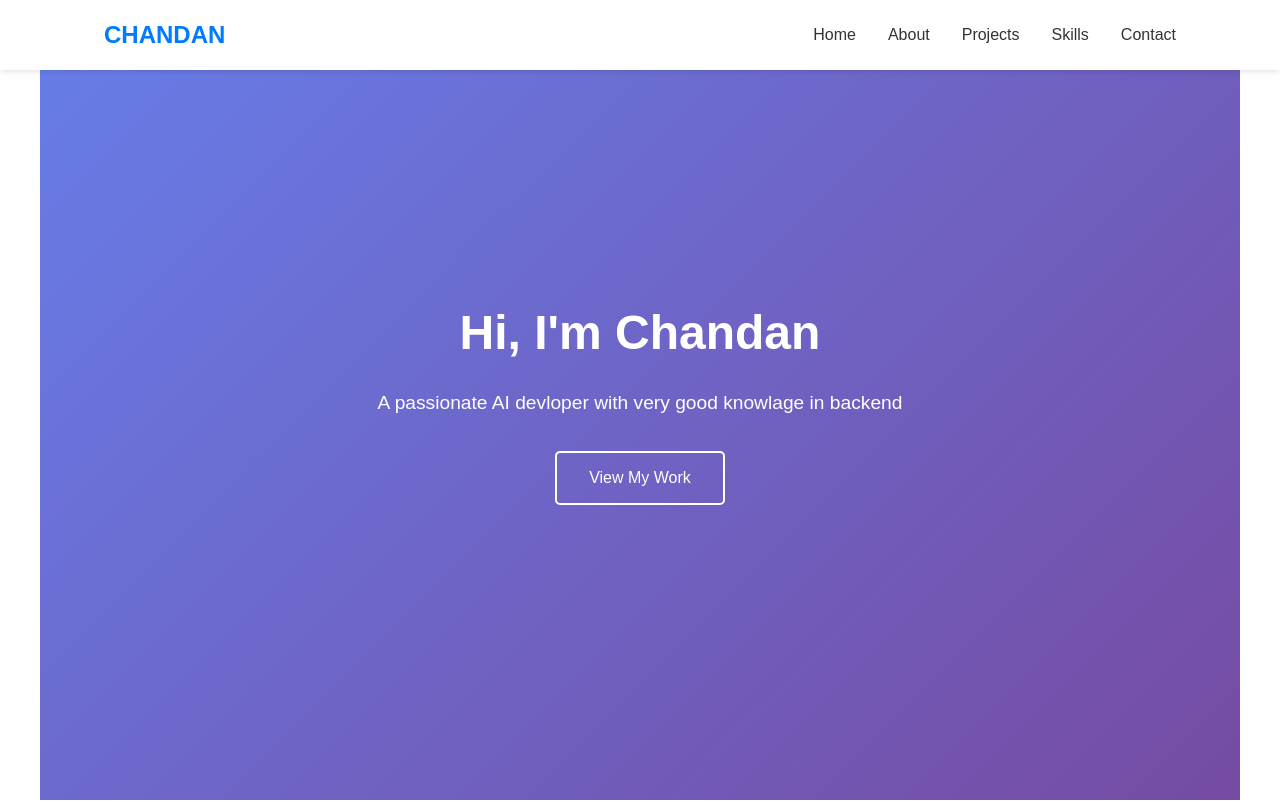
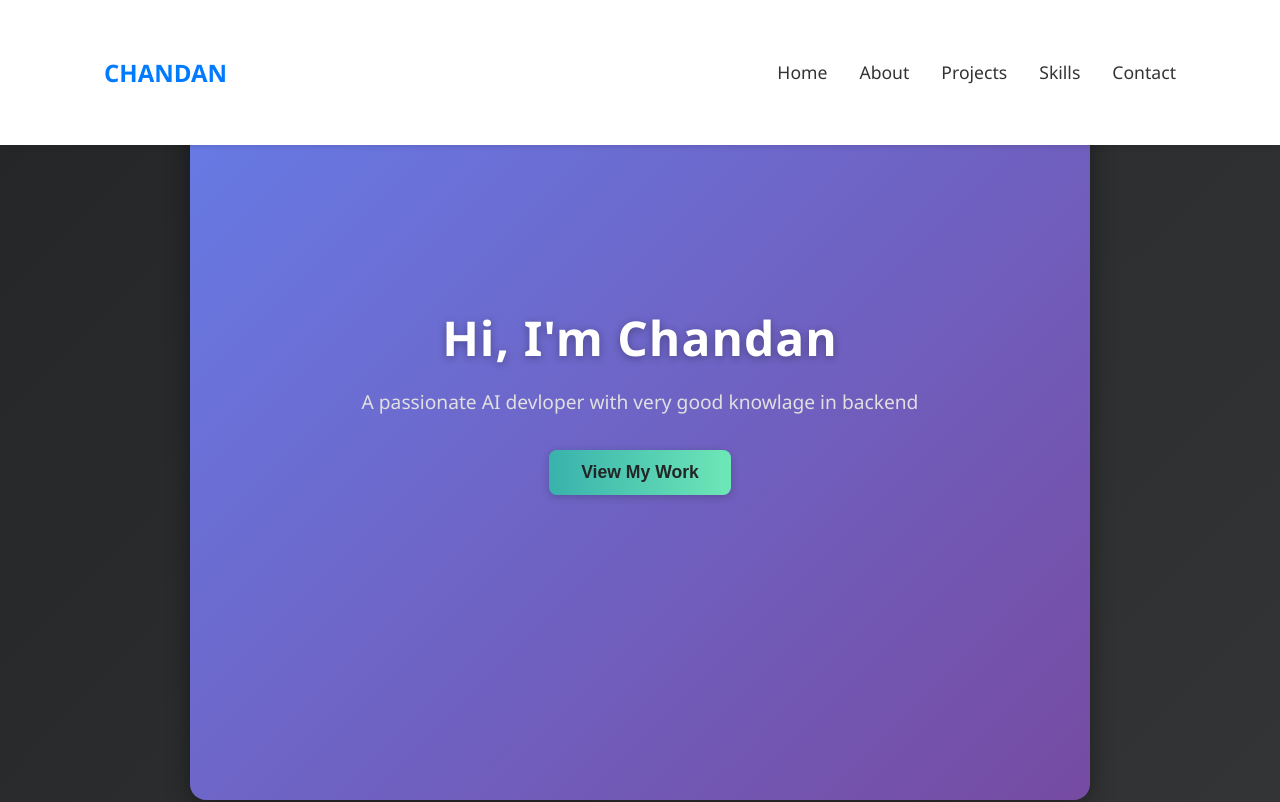
Before and after one commit to Chandan72/my-portfolio-website, a plain HTML site: page index.html in a window 1280 px wide. Shown: the top 802 px of the page. Drawn offline with Linux system fonts and the light colour scheme.

Commit message:
improve style of my website

```diff
--- a/styles.css
+++ b/styles.css
@@ -5,9 +5,38 @@
 }
 
 body {
-    font-family: 'Arial', sans-serif;
-    line-height: 1.6;
-    color: #333;
+    margin: 0;
+    padding: 0;
+    font-family: 'Segoe UI', 'Roboto', 'Helvetica Neue', Arial, sans-serif;
+    background: linear-gradient(135deg, #232526 0%, #414345 100%);
+    color: #f3f3f3;
+    transition: background 0.5s, color 0.3s;
+}
+
+h1, h2, h3, h4, h5, h6 {
+    font-weight: 700;
+    letter-spacing: 1px;
+    color: #fff;
+    text-shadow: 0 2px 8px rgba(0,0,0,0.3);
+    transition: color 0.3s;
+}
+
+p, li, a {
+    font-size: 1.1rem;
+    line-height: 1.7;
+    color: #e0e0e0;
+    transition: color 0.3s;
+}
+
+a {
+    color: #6ee7b7;
+    text-decoration: none;
+    transition: color 0.2s;
+}
+
+a:hover {
+    color: #38b2ac;
+    text-decoration: underline;
 }
 
 header {
@@ -104,6 +133,100 @@ h2 {
     color: #333;
 }
 
+body {
+    margin: 0;
+    padding: 0;
+    font-family: 'Segoe UI', 'Roboto', 'Helvetica Neue', Arial, sans-serif;
+    background: linear-gradient(135deg, #232526 0%, #414345 100%);
+    color: #f3f3f3;
+    transition: background 0.5s, color 0.3s;
+}
+
+h1, h2, h3, h4, h5, h6 {
+    font-weight: 700;
+    letter-spacing: 1px;
+    color: #fff;
+    text-shadow: 0 2px 8px rgba(0,0,0,0.3);
+    transition: color 0.3s;
+}
+
+p, li, a {
+    font-size: 1.1rem;
+    line-height: 1.7;
+    color: #e0e0e0;
+    transition: color 0.3s;
+}
+
+a {
+    color: #6ee7b7;
+    text-decoration: none;
+    transition: color 0.2s;
+}
+
+a:hover {
+    color: #38b2ac;
+    text-decoration: underline;
+}
+
+header, section {
+    padding: 40px 0;
+}
+
+section {
+    margin: 0 auto 32px auto;
+    max-width: 900px;
+    background: rgba(34, 36, 38, 0.85);
+    border-radius: 16px;
+    box-shadow: 0 4px 24px rgba(0,0,0,0.4);
+    padding: 32px 24px;
+}
+
+.skills-container ul {
+    padding-left: 20px;
+}
+
+.skills-container li {
+    margin-bottom: 8px;
+    background: rgba(52, 58, 64, 0.7);
+    border-radius: 8px;
+    padding: 8px 16px;
+    box-shadow: 0 2px 8px rgba(0,0,0,0.2);
+    color: #c3e1ff;
+}
+
+.project-grid {
+    display: grid;
+    grid-template-columns: repeat(auto-fit, minmax(260px, 1fr));
+    gap: 24px;
+}
+
+.cta-button {
+    background: linear-gradient(90deg, #38b2ac 0%, #6ee7b7 100%);
+    color: #232526;
+    border: none;
+    border-radius: 8px;
+    padding: 12px 32px;
+    font-size: 1.1rem;
+    font-weight: 600;
+    box-shadow: 0 2px 8px rgba(0,0,0,0.2);
+    cursor: pointer;
+    transition: background 0.3s, color 0.3s;
+}
+
+.cta-button:hover {
+    background: linear-gradient(90deg, #6ee7b7 0%, #38b2ac 100%);
+    color: #fff;
+}
+
+::-webkit-scrollbar {
+    width: 8px;
+    background: #232526;
+}
+::-webkit-scrollbar-thumb {
+    background: #414345;
+    border-radius: 8px;
+}
+
 /* Responsive Design */
 @media (max-width: 768px) {
     .nav-links {
```
